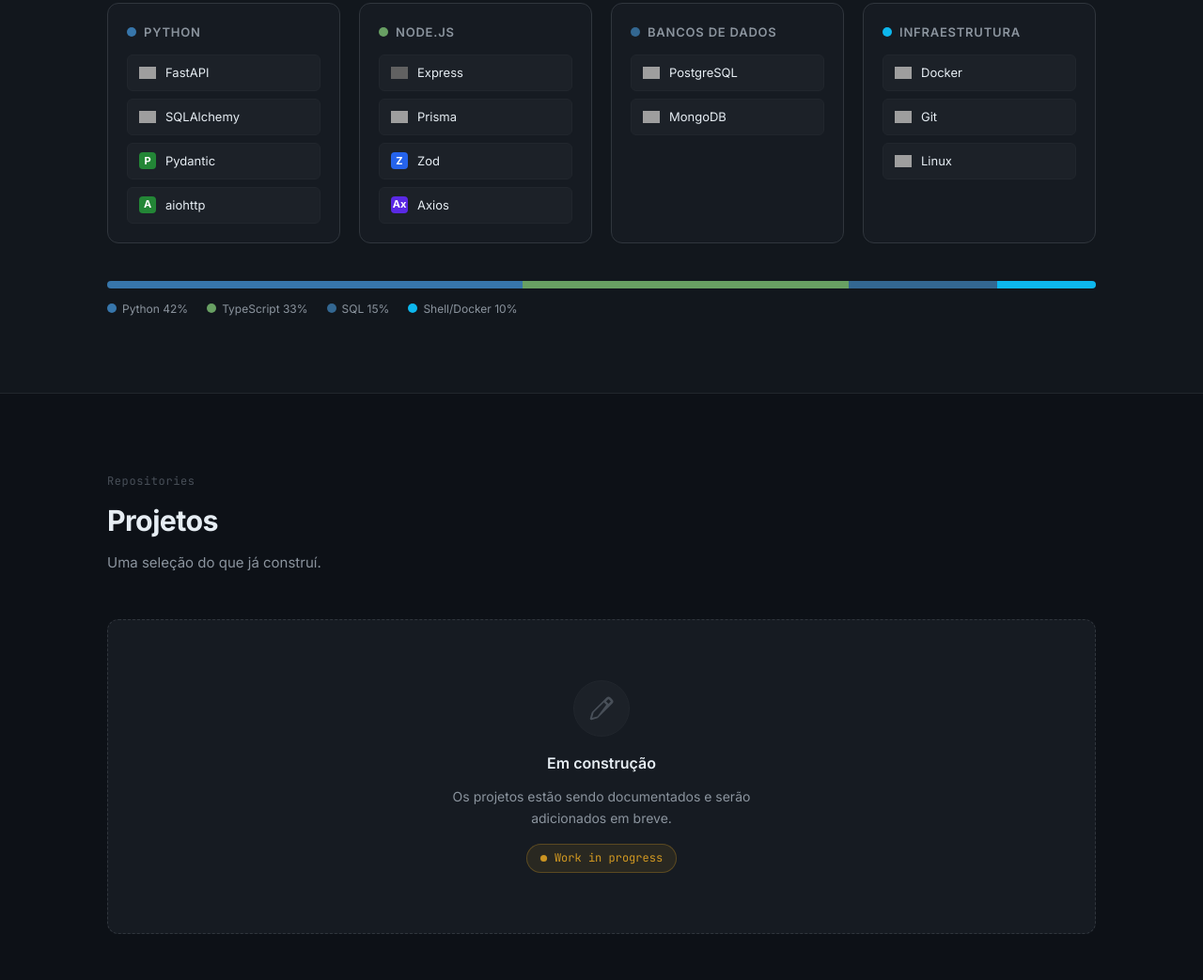
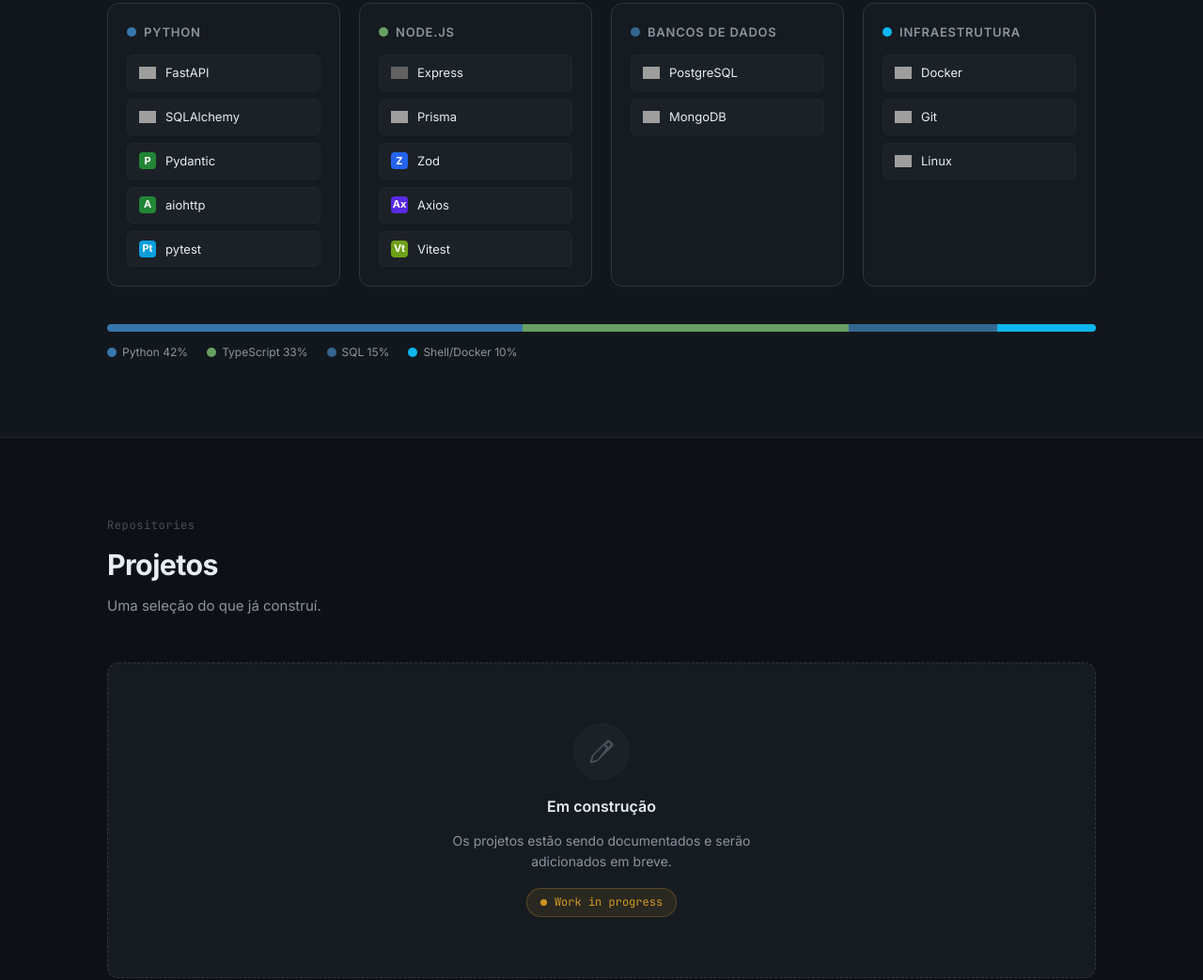
Before and after one commit to aluizio-n/portifolio, a plain HTML site: page index.html in a window 1280 px wide. Shown: the part 1591-2634 px from the top of the page at 94% size. Drawn offline with Linux system fonts and the light colour scheme; grey boxes are pictures that could not be loaded.

Commit message:
feat: add test skill

```diff
--- a/index.html
+++ b/index.html
@@ -191,6 +191,10 @@
               <span class="badge-icon-text">A</span>
               aiohttp
             </div>
+            <div class="stack-badge">
+              <span class="badge-icon-text pytest">Pt</span>
+              pytest
+            </div>
           </div>
         </div>
 
@@ -215,6 +219,10 @@
             <div class="stack-badge">
               <span class="badge-icon-text axios">Ax</span>
               Axios
+            </div>
+            <div class="stack-badge">
+              <span class="badge-icon-text vitest">Vt</span>
+              Vitest
             </div>
           </div>
         </div>
--- a/styles.css
+++ b/styles.css
@@ -657,8 +657,10 @@
   font-weight: 700;
   flex-shrink: 0;
 }
-.badge-icon-text.zod  { background: #2563eb; }
+.badge-icon-text.zod   { background: #2563eb; }
 .badge-icon-text.axios { background: #5a29e4; }
+.badge-icon-text.pytest  { background: #0a9edc; }
+.badge-icon-text.vitest  { background: #6e9f18; }
 
 /* Language bar */
 .lang-bar-section { margin-top: 8px; }
```
